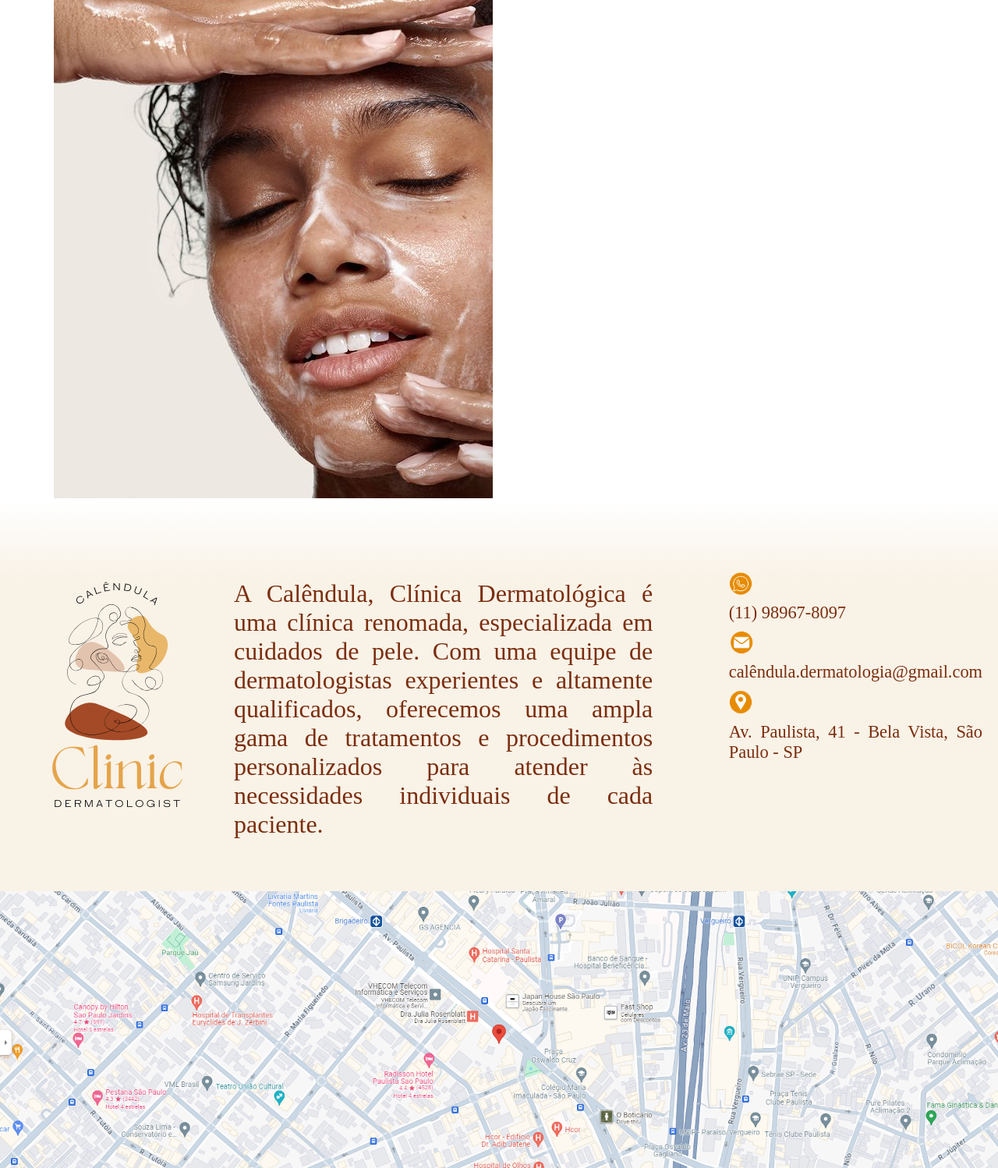
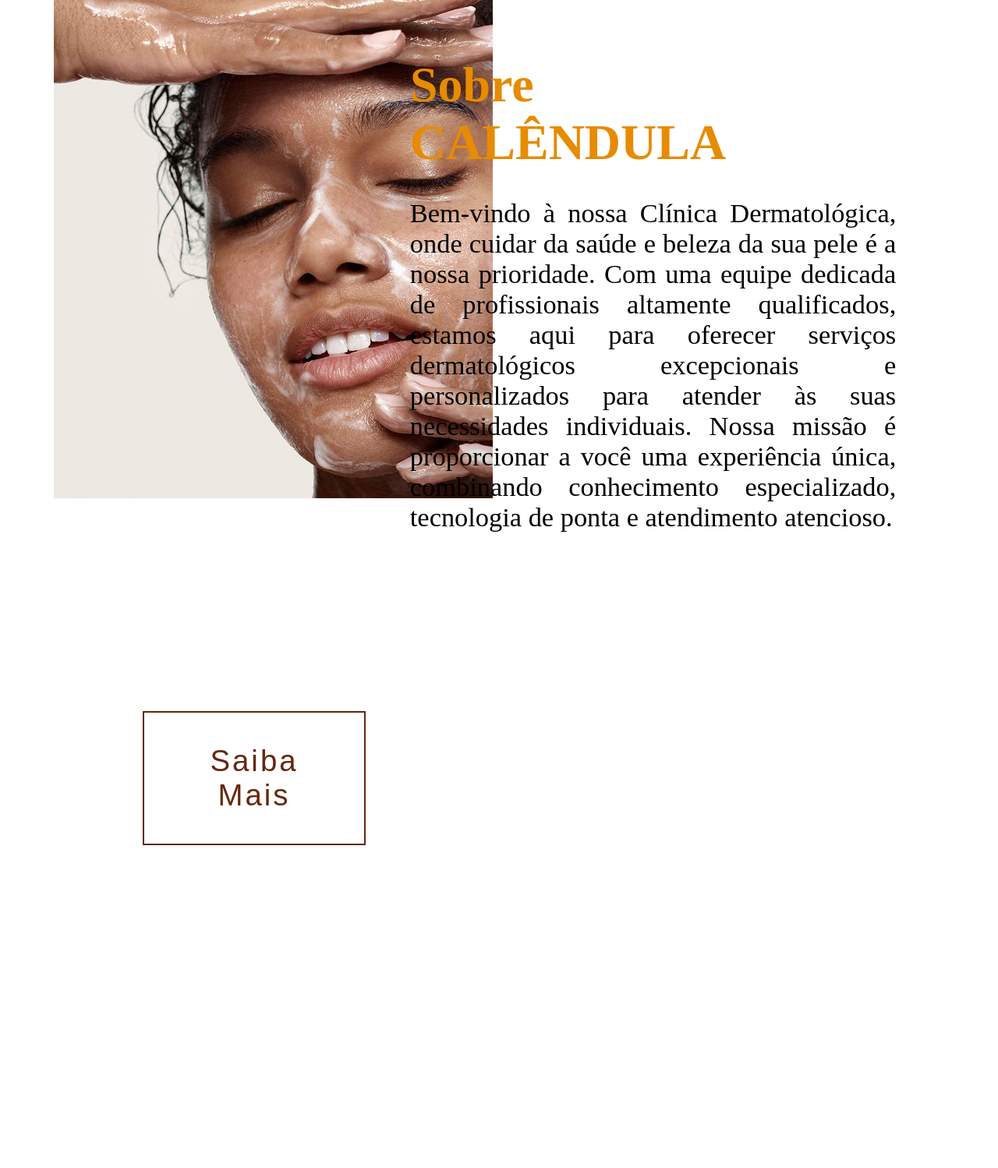
Before and after one commit to bruxa61/dermatologia, a plain HTML site: page index.html in a window 1280 px wide. Shown: the part 1208-2706 px from the top of the page at 78% size. After the commit the page ends 2292 px from the top, so only its background shows below. Drawn offline with nearby package versions, Linux system fonts and the light colour scheme.

Commit message:
alteração home

```diff
--- a/estilo.css
+++ b/estilo.css
@@ -169,6 +169,37 @@ main{
     margin-top: 5%;
 }
 
+.fundo2 h1{
+    font-size: clamp(6%, 7vw, 8vh);
+    margin-left: 40%;
+    margin-right: 20%;
+    margin-top: -50%;
+    color: #E78B00;
+}
+
+.fundo2 p{
+    margin-left: 40%;
+    margin-right: 5.4%;
+    margin-top: 3%;
+    font-size: clamp(3.5%, 3vw, 4.3vh);
+    text-align: justify;
+}
+
+.fundo2 button{
+    border: none;
+    background-color: transparent;
+    color: black;
+    padding: 40px 50px;
+    border: 2px solid #66270E;
+    font-size: 2.4rem;
+    letter-spacing: 3px;
+    margin-left: 10%;
+    width: 25%;
+    cursor: pointer;
+    margin-top: 20%;
+    color: #66270E;
+}
+
 /* RODAPÉ */
 footer{
     background-color: #F9F2E7;
--- a/index.html
+++ b/index.html
@@ -61,11 +61,16 @@
         <div class="fundo2">
             <div class="img2">
                 <img src="img/imagem2 HOME.jpg" alt="">
+                <h1>Sobre CALÊNDULA</h1>
+                <P>
+                    Bem-vindo à nossa Clínica Dermatológica, onde cuidar da saúde e beleza da sua pele é a nossa prioridade. Com uma equipe dedicada de profissionais altamente qualificados, estamos aqui para oferecer serviços dermatológicos excepcionais e personalizados para atender às suas necessidades individuais. Nossa missão é proporcionar a você uma experiência única, combinando conhecimento especializado, tecnologia de ponta e atendimento atencioso.
+                </P>
+                <button>Saiba Mais</button>
             </div>
         </div>
 
     <!-- RODAPÉ -->
-    <footer>
+    <!-- <footer>
 
         <div class="container2">
         <div class="boxs">
@@ -103,7 +108,7 @@
         </div>
         </div>
 
-    </footer>
+    </footer> -->
 
 </body>
 </html>
--- a/quemsomos.css
+++ b/quemsomos.css
@@ -78,6 +78,7 @@ nav ul li a:hover{
     border-bottom: 0.3vh solid white;
 }
 
+/* CONTEUDO */
 .consultorio img{
     width: 42%;
     margin-top: 3.5%;
```
